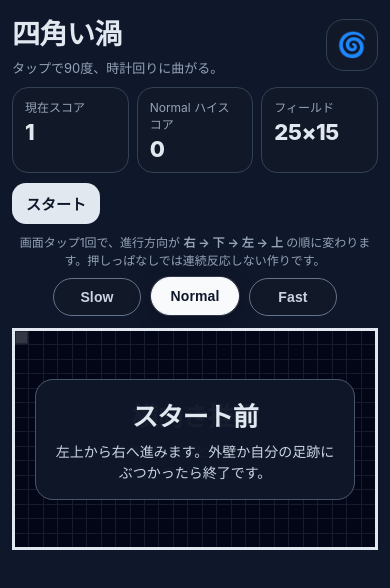
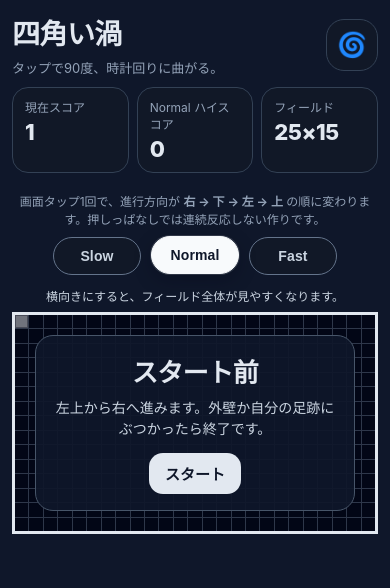
Before and after one commit to tatsunosuke195/square-spiral, a React (Vite) app: page / in a window 390 px wide. Shown: the top 588 px of the page. Built offline with nearby package versions, Linux system fonts and the light colour scheme.

Commit message:
update mobile UI and overlay buttons

```diff
--- a/src/App.tsx
+++ b/src/App.tsx
@@ -12,6 +12,13 @@ const HIGHSCORE_KEY = "square-spiral-highscore-v2";
 type Cell = { x: number; y: number };
 type Status = "idle" | "running" | "gameover";
 type SpeedMode = keyof typeof SPEED_OPTIONS;
+
+function getIsLandscape() {
+  return (
+    window.matchMedia("(orientation: landscape)").matches ||
+    window.innerWidth > window.innerHeight
+  );
+}
 
 const styles = {
   speedRow: {
@@ -203,6 +210,23 @@ const styles = {
     color: "#cbd5e1",
     lineHeight: 1.5,
   } as React.CSSProperties,
+  portraitNotice: {
+    fontSize: "12px",
+    color: "#cbd5e1",
+    textAlign: "center",
+    marginBottom: "8px",
+  } as React.CSSProperties,
+  overlayButton: {
+    marginTop: "14px",
+    border: "none",
+    borderRadius: "14px",
+    background: "#e2e8f0",
+    color: "#0f172a",
+    fontSize: "15px",
+    fontWeight: 800,
+    padding: "10px 16px",
+    cursor: "pointer",
+  } as React.CSSProperties,
 };
 
 function loadHighScores(): Record<SpeedMode, number> {
@@ -235,7 +259,9 @@ export default function App() {
   const [score, setScore] = useState(1);
   const [speedMode, setSpeedMode] = useState<SpeedMode>("normal");
   const [highScores, setHighScores] = useState<Record<SpeedMode, number>>({ slow: 0, normal: 0, fast: 0 });
-  const [isLandscape, setIsLandscape] = useState<boolean>(() => window.innerWidth >= window.innerHeight);
+  const [isLandscape, setIsLandscape] = useState<boolean>(() =>
+    getIsLandscape()
+  );
 
   const lastStepRef = useRef<number | null>(null);
   const rafRef = useRef<number | null>(null);
@@ -245,9 +271,22 @@ export default function App() {
   }, []);
 
   useEffect(() => {
-    const onResize = () => setIsLandscape(window.innerWidth >= window.innerHeight);
-    window.addEventListener("resize", onResize);
-    return () => window.removeEventListener("resize", onResize);
+    const media = window.matchMedia("(orientation: landscape)");
+    const updateOrientation = () => setIsLandscape(getIsLandscape());
+
+    updateOrientation();
+    window.addEventListener("resize", updateOrientation);
+
+    if (media.addEventListener) {
+      media.addEventListener("change", updateOrientation);
+    }
+
+    return () => {
+      window.removeEventListener("resize", updateOrientation);
+      if (media.removeEventListener) {
+        media.removeEventListener("change", updateOrientation);
+      }
+    };
   }, []);
 
   const occupiedSet = useMemo(() => {
@@ -380,14 +419,8 @@ export default function App() {
           </div>
         </div>
         <div style={styles.actions}>
-          {status === "idle" && (
-            <button onClick={startGame} style={styles.button}>スタート</button>
-          )}
           {status === "running" && (
             <button onClick={() => resetGame()} style={styles.ghostButton}>リセット</button>
-          )}
-          {status === "gameover" && (
-            <button onClick={startGame} style={styles.button}>もう一度</button>
           )}
         </div>
 
@@ -410,19 +443,16 @@ export default function App() {
           ))}
         </div>
 
+        {!isLandscape && (
+          <div style={styles.portraitNotice}>
+            横向きにすると、フィールド全体が見やすくなります。
+          </div>
+        )}
+
         <div style={styles.boardWrap} onPointerDown={rotateDirection}>
           <div style={styles.boardAspect}>
             <div style={styles.boardGrid}>{cells}</div>
           </div>
-
-          {!isLandscape && (
-            <div style={styles.overlay}>
-              <div style={styles.overlayCard}>
-                <p style={styles.overlayTitle}>横向き推奨</p>
-                <div style={styles.overlayText}>スマホを横向きにすると、フィールド全体が見やすくなります。</div>
-              </div>
-            </div>
-          )}
 
           {status === "idle" && (
             <div style={styles.overlay}>
@@ -431,6 +461,7 @@ export default function App() {
                 <div style={styles.overlayText}>
                   左上から右へ進みます。外壁か自分の足跡にぶつかったら終了です。
                 </div>
+                <button onClick={() => startGame()} style={styles.overlayButton}>スタート</button>
               </div>
             </div>
           )}
@@ -440,6 +471,7 @@ export default function App() {
               <div style={styles.overlayCard}>
                 <p style={styles.overlayTitle}>Game Over</p>
                 <div style={styles.overlayText}>並んだ四角の数は <strong>{score}</strong> 個でした。</div>
+                <button onClick={() => startGame()} style={styles.overlayButton}>もう一度</button>
               </div>
             </div>
           )}
```
